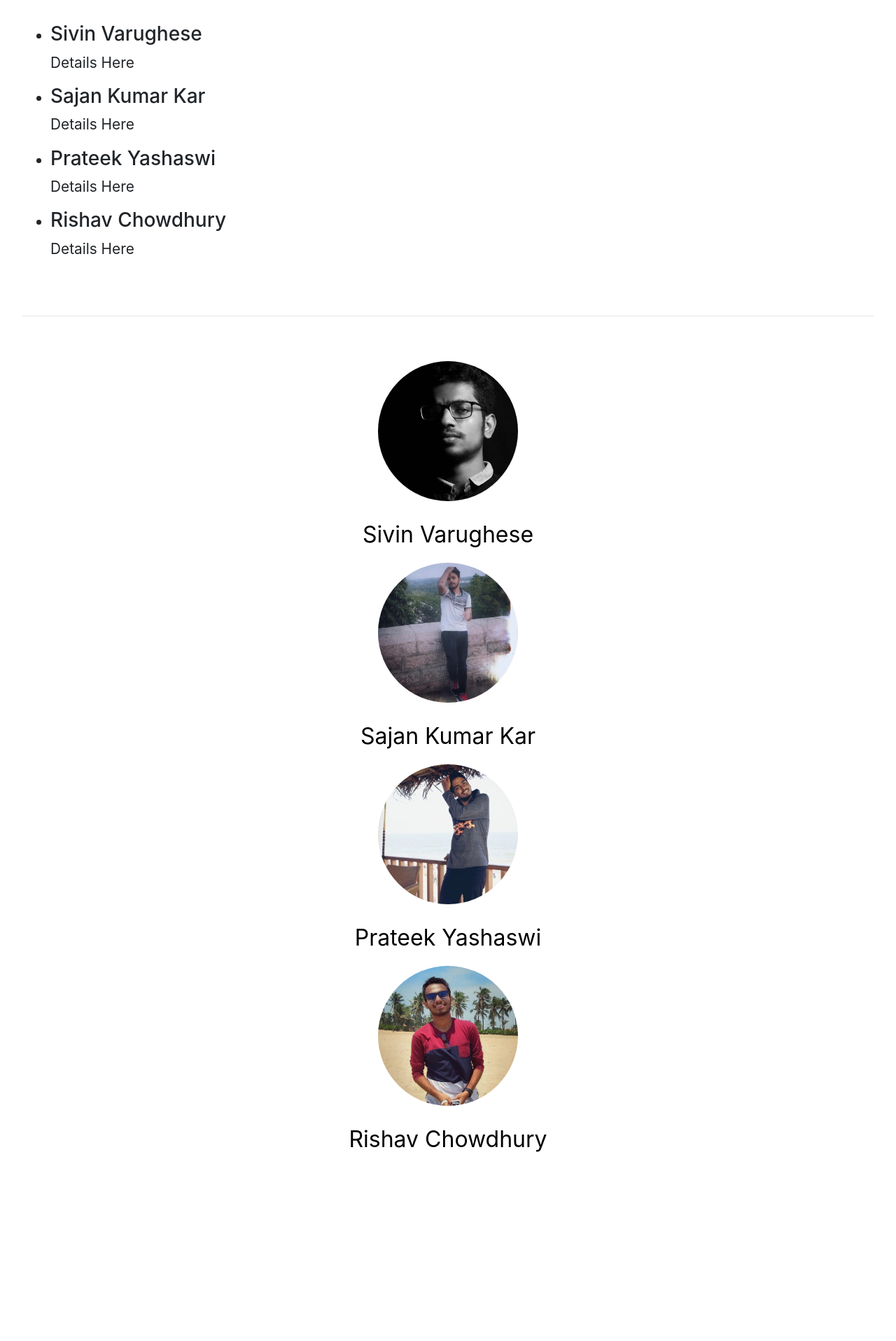
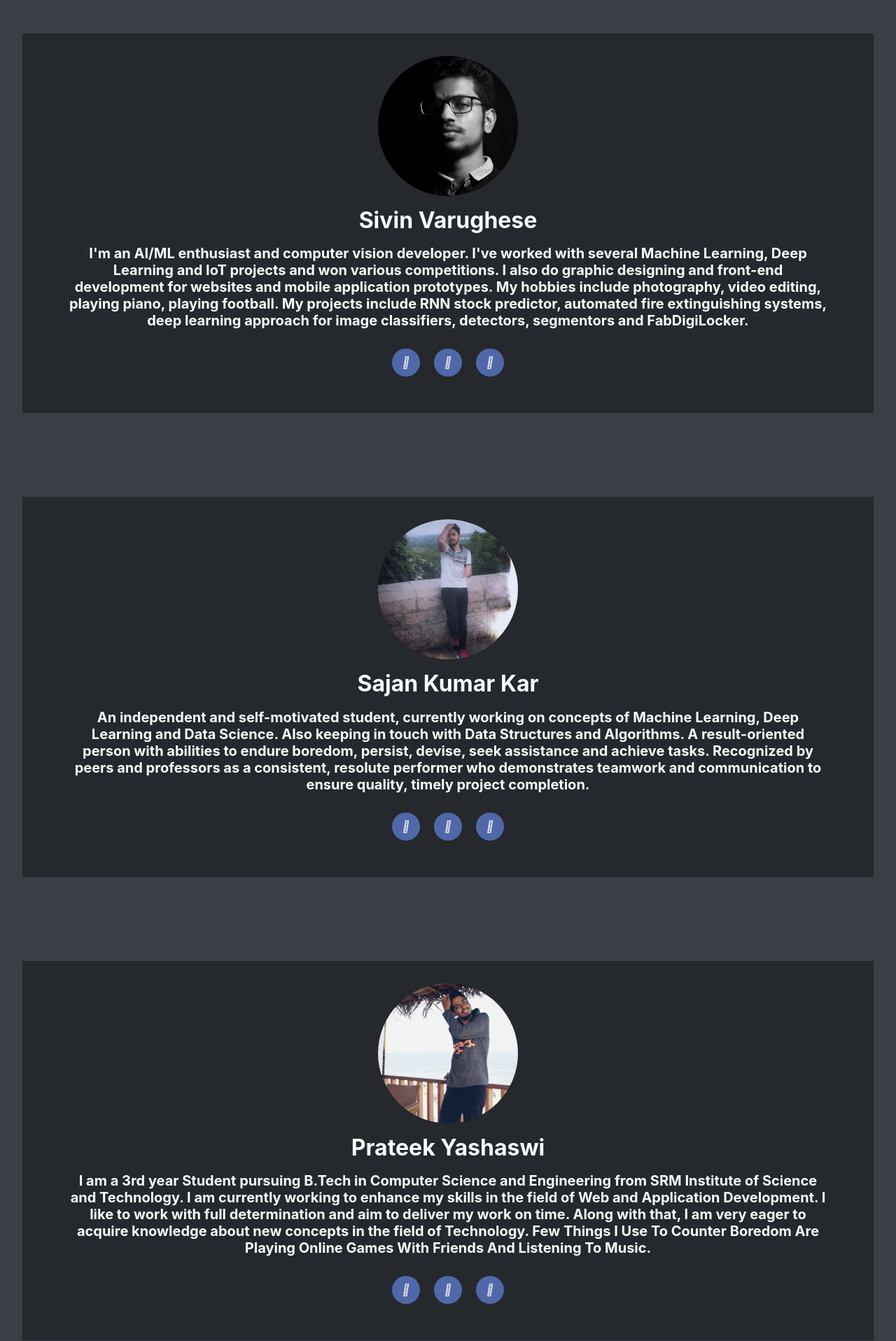
Before and after one commit to Prateek-Yashaswi/X-Ray-Vision, a React (Create React App) app: page /developers in a window 1280 px wide. Shown: the part 184-2100 px from the top of the page at 70% size. Before the commit the page ends 1884 px from the top, so only its background shows below. Built offline with nearby package versions, Linux system fonts and the light colour scheme.

Commit message:
Developers Page

```diff
--- a/package.json
+++ b/package.json
@@ -3,6 +3,7 @@
   "version": "0.1.0",
   "private": true,
   "dependencies": {
+    "@fortawesome/free-brands-svg-icons": "^5.15.3",
     "@material-ui/core": "^4.11.3",
     "@testing-library/jest-dom": "^5.11.10",
     "@testing-library/react": "^11.2.6",
@@ -11,6 +12,7 @@
     "b64-to-file": "^1.0.4",
     "bootstrap": "^4.6.0",
     "firebase": "^8.3.2",
+    "font-awesome": "^4.7.0",
     "react": "^17.0.2",
     "react-bootstrap": "^1.5.2",
     "react-dom": "^17.0.2",
--- a/src/components/Developers.css
+++ b/src/components/Developers.css
@@ -1,70 +1,32 @@
 .devs-body{
-    padding: 2rem;
+    padding-top: 8rem;
+    padding-bottom: 8rem;
+    padding-left: 10rem;
+    padding-right: 10rem;
+    background-color: #3a3e47;
 }
 
-#avatar-prateek{
+#av-sivin{
     border-radius: 50%;
-    width: 300px;
-    height: 300px;
-    background-image: url(../assets/prateek.jpg);
+    width: 200px;
+    height: 200px;
+    background-image: url(../assets/sivin.png);
     background-size: cover;
     margin-left: auto;
     margin-right: auto;
 }
 
-#avatar-sajan{
+#av-sajan{
     border-radius: 50%;
-    width: 300px;
-    height: 300px;
+    width: 200px;
+    height: 200px;
     background-image: url(../assets/sajan.jfif);
     background-size: cover;
     margin-left: auto;
     margin-right: auto;
 }
 
-#avatar-sivin{
-    border-radius: 50%;
-    width: 300px;
-    height: 300px;
-    background-image: url(../assets/sivin.png);
-    background-size: cover;
-    margin-left: auto;
-    margin-right: auto;
-}
-
-#avatar-rishav{
-    border-radius: 50%;
-    width: 300px;
-    height: 300px;
-    background-image: url(../assets/rishav.png);
-    background-size: cover;
-    margin-left: auto;
-    margin-right: auto;
-}
-
-.dev-desc{
-    text-align: center;
-    font-size: 2rem;
-}
-
-.avatar-div{
-    display: inline-block;
-    width: 25%;
-    color: black
-}
-
-#avatar-grp{
-    align-items: center;
-}
-
-@media only screen and (max-width: 1386px) {
-    .avatar-div{
-        display: block;
-        width: 100%;
-        color: black
-    }
-
-    #avatar-prateek{
+#av-prateek{
     border-radius: 50%;
     width: 200px;
     height: 200px;
@@ -74,7 +36,7 @@
     margin-right: auto;
 }
 
-    #avatar-sajan{
+#av-sajan{
     border-radius: 50%;
     width: 200px;
     height: 200px;
@@ -84,17 +46,7 @@
     margin-right: auto;
 }
 
-    #avatar-sivin{
-        border-radius: 50%;
-        width: 200px;
-        height: 200px;
-        background-image: url(../assets/sivin.png);
-        background-size: cover;
-        margin-left: auto;
-        margin-right: auto;
-    }
-
-    #avatar-rishav{
+#av-rishav{
     border-radius: 50%;
     width: 200px;
     height: 200px;
@@ -103,4 +55,67 @@
     margin-left: auto;
     margin-right: auto;
 }
+
+.av1-div, .av2-div, .av3-div, .av4-div {
+    text-align: center;
+    vertical-align: middle;
+    padding: 2rem 6rem;
+    background-color: #25282c;
+    color:mintcream
 }
+
+.dev-header {
+    padding-top: 1rem;
+    padding-bottom : 0.5rem;
+}
+
+.footer {
+    display: flex;
+    justify-content: center;
+    align-items: center;
+}
+
+.icons {
+    display: flex;
+    align-items: center;
+}
+
+.icons a {
+    width: 40px;
+    height: 40px;
+    display: flex;
+    justify-content: center;
+    align-items: center;
+    margin: 20px 10px;
+    border-radius: 50%;
+    background-color: #5068a9;
+}
+
+.icons a:link {
+    text-decoration: none;
+}
+
+.icons a:hover {
+    text-decoration: none;
+    color: #1a283f;
+}
+
+.icons a:visited {
+    text-decoration: none;
+}
+
+.icons i {
+    color: #e8e8e8;
+}
+
+@media only screen and (max-width: 1386px) {
+    .devs-body
+    {
+        padding-left: 2rem;
+        padding-right: 2rem;
+    }
+
+    .av1-div, .av2-div, .av3-div, .av4-div {
+        padding: 2rem 4rem;
+    }
+  }
--- a/src/components/Developers.js
+++ b/src/components/Developers.js
@@ -1,65 +1,129 @@
 import React from 'react';
 import './Developers.css';
+import 'font-awesome/css/font-awesome.min.css';
+import { fab } from '@fortawesome/free-brands-svg-icons'
+
 const Devs = () => {
     return (
         <div className="devs-body">
-            <h1>Developers</h1>
-            <br></br>
-            <ul>
-                <li>
-                    <div className="devs-details">
-                        <h3>Sivin Varughese </h3>
-                        <p>Details Here</p>
+            <div className="av1-div">
+                <div id="av-sivin"></div>
+                <h2 className="dev-header"><b>Sivin Varughese</b></h2>
+                <div className="sivin-text">
+                <h5>
+                    <b>
+                    I'm an AI/ML enthusiast and computer vision developer.
+                    I've worked with several Machine Learning, Deep Learning
+                    and IoT projects and won various competitions. I also do
+                    graphic designing and front-end development for websites
+                    and mobile application prototypes. My hobbies include photography,
+                    video editing, playing piano, playing football. My projects
+                    include RNN stock predictor, automated fire extinguishing systems,
+                    deep learning approach for image classifiers, detectors, segmentors
+                    and FabDigiLocker.
+                    </b>
+                </h5>
                 </div>
-                </li>
-                <li>
-                    <div className="devs-details">
-                        <h3>Sajan Kumar Kar </h3>
-                        <p>Details Here</p>
+                <div className="footer">
+                <div className="icons">
+                    <a href="https://www.instagram.com/i_sivin"><i className="fab fa-instagram"></i></a>
+                    <a href="https://www.linkedin.com/in/sivin/"><i className="fab fa-linkedin"></i></a>
+                    <a href="https://www.github.com/sivinx11"><i className="fab fa-github"></i></a>
                 </div>
-                </li>
-                <li>
-                    <div className="devs-details">
-                        <h3>Prateek Yashaswi </h3>
-                        <p>Details Here</p>
                 </div>
-                </li>
-                <li>
-                    <div className="devs-details">
-                        <h3>Rishav Chowdhury </h3>
-                        <p>Details Here</p>
             </div>
-                </li>
-            </ul>
+
             <br></br>
             <br></br>
-            <hr></hr>
             <br></br>
             <br></br>
-            <div id="avatar-grp">
+            <br></br>
 
-                <div className="avatar-div">
-                    <div id="avatar-sivin"></div>
-                    <br></br>
-                    <p className='dev-desc'>Sivin Varughese</p>
+            <div className="av2-div">
+                <div id="av-sajan"></div>
+                <h2 className="dev-header"><b>Sajan Kumar Kar</b></h2>
+                <div className="sajan-text">
+                <h5>
+                    <b>
+                    An independent and self-motivated student, currently
+                    working on concepts of Machine Learning, Deep Learning
+                    and Data Science. Also keeping in touch with Data Structures
+                    and Algorithms. A result-oriented person with abilities to endure
+                    boredom, persist, devise, seek assistance and achieve tasks.
+                    Recognized by peers and professors as a consistent, resolute performer
+                    who demonstrates teamwork and communication to ensure quality,
+                    timely project completion.
+                    </b>
+                </h5>
+                </div>
+                <div className="footer">
+                <div className="icons">
+                    <a href="https://www.instagram.com/no_ifs_ands_o_buts"><i className="fab fa-instagram"></i></a>
+                    <a href="https://www.linkedin.com/in/sajan-kumar-kar-04b28b199"><i className="fab fa-linkedin"></i></a>
+                    <a href="https://github.com/NatsuD99"><i className="fab fa-github"></i></a>
+                </div>
+                </div>
             </div>
 
-                <div className="avatar-div">
-                    <div id="avatar-sajan"></div>
             <br></br>
-                    <p className='dev-desc'>Sajan Kumar Kar</p>
+            <br></br>
+            <br></br>
+            <br></br>
+            <br></br>
+
+            <div className="av3-div">
+                <div id="av-prateek"></div>
+                <h2 className="dev-header"><b>Prateek Yashaswi</b></h2>
+                <div className="sivin-text">
+                <h5>
+                    <b>
+                    I am a 3rd year Student pursuing B.Tech in Computer Science and
+                    Engineering from SRM Institute of Science and Technology. I am
+                    currently working to enhance my skills in the field of Web and
+                    Application Development. I like to work with full determination
+                    and aim to deliver my work on time. Along with that, I am very
+                    eager to acquire knowledge about new concepts in the field of Technology. Few Things I Use To Counter Boredom Are Playing Online Games With Friends And Listening To Music.
+                    </b>
+                </h5>
+                </div>
+                <div className="footer">
+                <div className="icons">
+                    <a href="https://www.instagram.com/prateek_yashaswi"><i className="fab fa-instagram"></i></a>
+                    <a href="https://www.linkedin.com/mwlite/in/prateek-yashaswi-b35b701a2"><i className="fab fa-linkedin"></i></a>
+                    <a href="https://github.com/Prateek-Yashaswi"><i className="fab fa-github"></i></a>
+                </div>
+                </div>
             </div>
 
-                <div className="avatar-div">
-                    <div id="avatar-prateek"></div>
             <br></br>
-                    <p className='dev-desc'>Prateek Yashaswi</p>
+            <br></br>
+            <br></br>
+            <br></br>
+            <br></br>
+
+            <div className="av4-div">
+                <div id="av-rishav"></div>
+                <h2 className="dev-header"><b>Rishav Chowdhury</b></h2>
+                <div className="rishav-text">
+                <h5>
+                    <b>
+                        I am a Frontend Web Developer and Graphic Designer who
+                        dabbles in Neural Networks on weekdays and writes content
+                        or poetry on weekends. I was a National Debate Champion back
+                        in the good old days. I am also a Professional Emcee, having done
+                        events for MTV Coke Studio and Under25. I love the camera and curating
+                        edits is a passion of mine. You will find me working on engaging
+                        Full-Stack Projects or roaming ecletic locations throughout the country
+                        searching for that perfect click.
+                    </b>
+                </h5>
                 </div>
-
-                <div className="avatar-div">
-                    <div id="avatar-rishav"></div>
-                    <br></br>
-                    <p className='dev-desc'>Rishav Chowdhury</p>
+                <div className="footer">
+                <div className="icons">
+                    <a href="https://www.instagram.com/antisocial._.extrovert"><i className="fab fa-instagram"></i></a>
+                    <a href="https://www.linkedin.com/in/rishav-chowdhury-99490417b"><i className="fab fa-linkedin"></i></a>
+                    <a href="https://github.com/Rishav-Chowdhury"><i className="fab fa-github"></i></a>
+                </div>
                 </div>
             </div>
         </div>
```
Also changed, not shown: src/components/Technologies.css (+6 -3 lines), src/components/Technologies.js (+6 -3 lines), 1 other file (tests, documents, lock files or other folders). Lines whose indentation alone changed are shown as unchanged.
